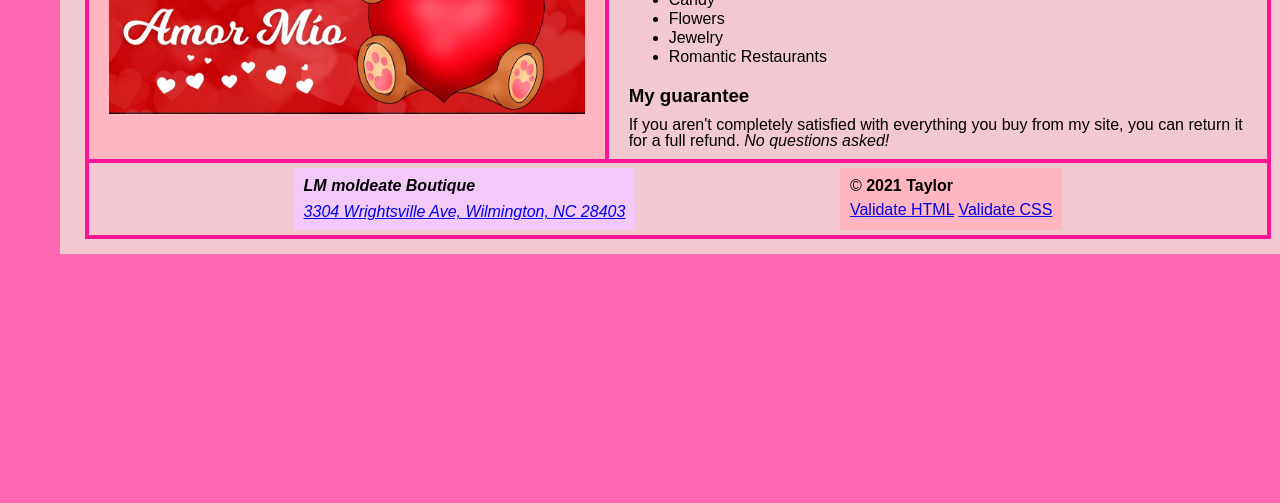
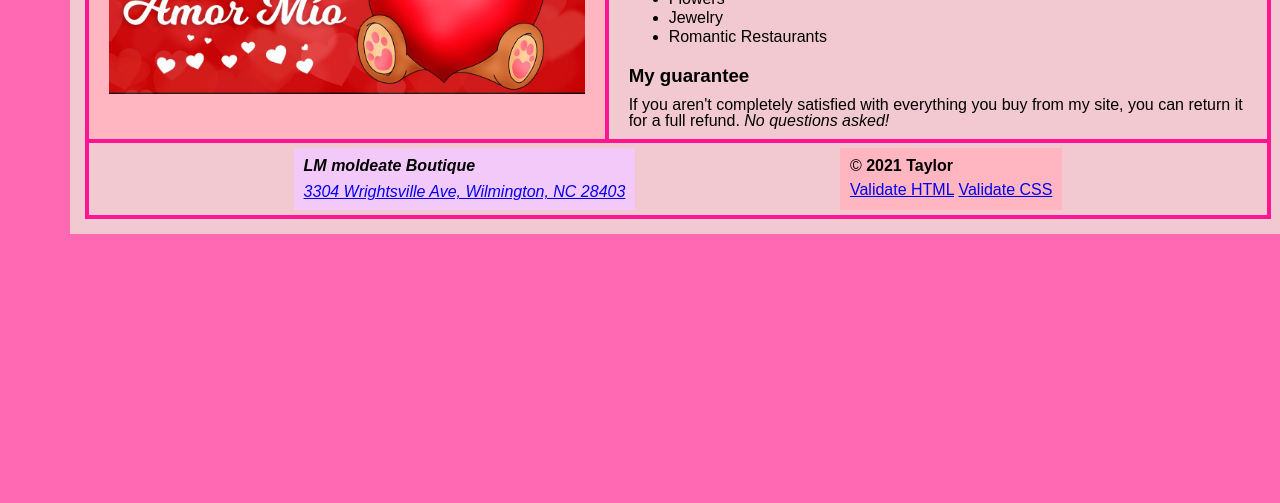
Before and after one commit to JayTaylor-code/itis3135, a plain HTML site: page activity-4/Taylor-Activity4.html in a window 1280 px wide. Shown: the part 373-876 px from the top of the page. Drawn offline with Linux system fonts and the light colour scheme.

Commit message:
Update Taylor-Activity4.css

```diff
--- a/activity-4/Taylor-Activity4.css
+++ b/activity-4/Taylor-Activity4.css
@@ -2,10 +2,6 @@
     margin: 0 auto;
     width: 95vw;
     height: auto;
-    padding-top: 20px;
-    padding-left: 10px;
-    padding-right: 10px;
-    padding-bottmo: 20px;
     background-color: #f2c9d1;
 }
 img {
```
